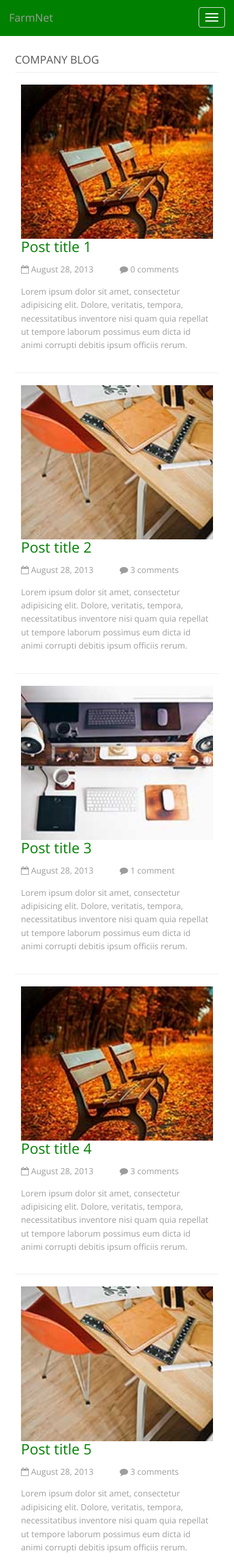
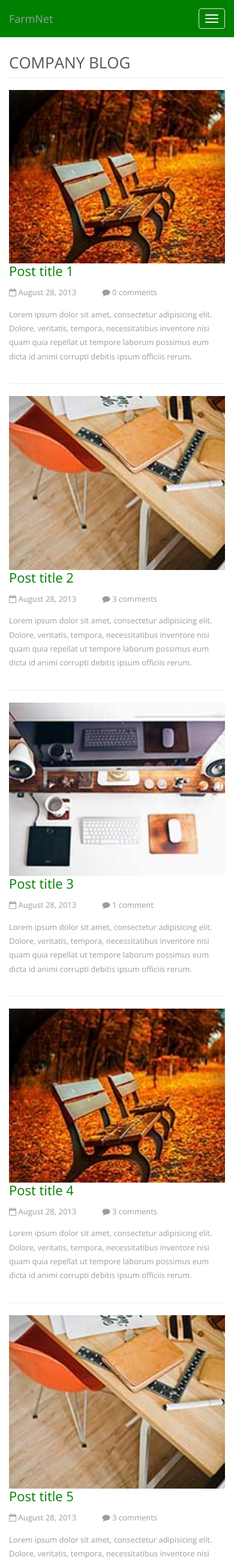
Before and after one commit to sakxi-77/FarmNet, a Node server app: page /expert/index in a window 390 px wide. Shown: the whole page at 60% size. Run offline with Node 20, Linux system fonts and the light colour scheme; some libraries are stand-ins or nearby versions.

Commit message:
Improve responsive UI, navbar, sidebar, homepage layout, and About section

```diff
--- a/static/css/patros.css
+++ b/static/css/patros.css
@@ -544,36 +544,11 @@
 .nav-pills .active { background-color: green; color:#FFF; }
 .contact-msg { line-height:1.6em; margin-bottom:20px;}
 
-@media (max-width:768px){
+/* ===========================
+   GLOBAL RESPONSIVE UI
+=========================== */
 
-.custom-menu{
-    display:flex;
-    justify-content:center;
-    align-items:center;
-    gap:2px;
-    flex-wrap:nowrap;
-}
-
-.custom-menu li{
-    margin:0 !important;
-}
-
-.custom-menu li a{
-    padding:8px 4px !important;
-    font-size:13px !important;
-    font-weight:600;
-}
-
-.navbar{
-    min-height:60px;
-    padding-top:4px;
-    padding-bottom:4px;
-}
-
-}
-/* ===== Mobile Fix ===== */
-
-html, body{
+html,body{
     overflow-x:hidden;
 }
 
@@ -582,57 +557,69 @@
     height:auto;
 }
 
-.container,
-.container-fluid{
-    width:100%;
-    max-width:100%;
+.container{
+    max-width:1200px;
 }
 
-.row{
-    margin-left:0;
-    margin-right:0;
+.navbar{
+    min-height:72px;
+    padding:10px 0;
 }
 
-[class*="col-"]{
-    padding-left:10px;
-    padding-right:10px;
-}
-@media(max-width:768px){
-
-section{
-    padding:30px 0;
+.navbar-inverse .navbar-nav>li>a{
+    font-size:15px;
+    font-weight:600;
+    padding:12px 8px;
 }
 
-h1{
-    font-size:30px;
+#about p.outset{
+    font-size:17px;
+    line-height:1.9;
 }
 
-h2{
-    font-size:24px;
+#services p{
+    font-size:15px;
 }
 
-h3{
-    font-size:20px;
+.blog-title{
+    font-size:28px;
 }
 
-p{
+.page-header{
+    font-size:32px;
+}
+
+/* ---------- Tablet ---------- */
+
+@media(max-width:991px){
+
+.navbar{
+    min-height:64px;
+}
+
+.navbar-inverse .navbar-nav>li>a{
     font-size:14px;
-    line-height:1.6;
+    padding:10px 6px;
 }
 
 }
 
-/* ===== Mobile Navbar ===== */
-@media (max-width:768px){
+/* ---------- Mobile ---------- */
+
+@media(max-width:768px){
+
+.navbar{
+    min-height:58px;
+    padding:6px 0;
+}
 
 .custom-menu{
-    display:flex !important;
+    display:flex;
     align-items:center;
     justify-content:flex-start;
-    flex-wrap:nowrap;
     overflow-x:auto;
     white-space:nowrap;
-    -webkit-overflow-scrolling:touch;
+    flex-wrap:nowrap;
 }
 
 .custom-menu::-webkit-scrollbar{
@@ -645,16 +632,36 @@
 }
 
 .custom-menu li a{
-    padding:10px 5px !important;
-    font-size:11px !important;
+    font-size:13px !important;
+    font-weight:600;
+    padding:8px 6px !important;
 }
 
-.navbar{
-    min-height:60px !important;
+.cb-slideshow li div h3{
+    font-size:18px;
+    line-height:28px;
 }
 
-.navbar-header{
-    float:none;
+#about h2{
+    font-size:34px;
+}
+
+#about p.outset{
+    font-size:16px;
+    line-height:1.8;
+    padding:18px;
+}
+
+#services p{
+    font-size:14px;
+}
+
+.page-header{
+    font-size:26px;
+}
+
+.blog-title{
+    font-size:22px;
 }
 
 }
```
Also changed, not shown: views/index.ejs (+2 -5 lines).
